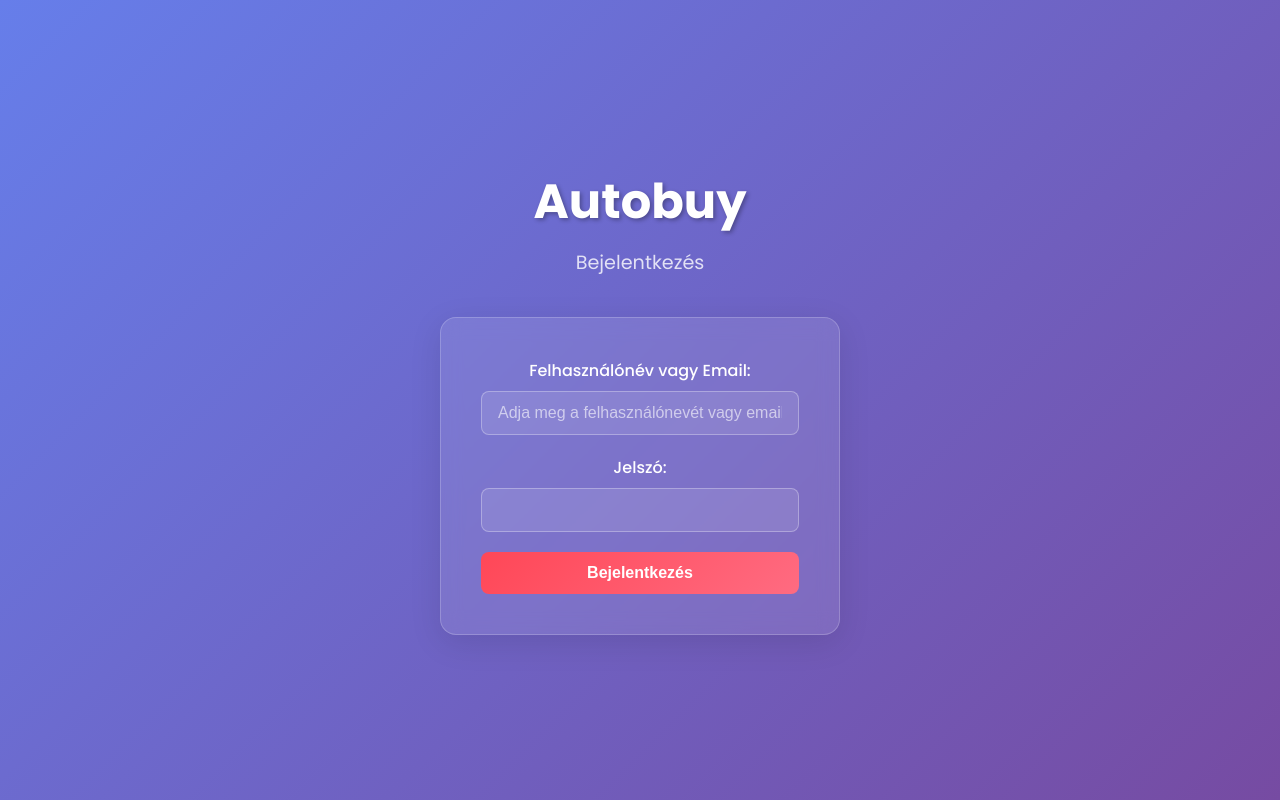
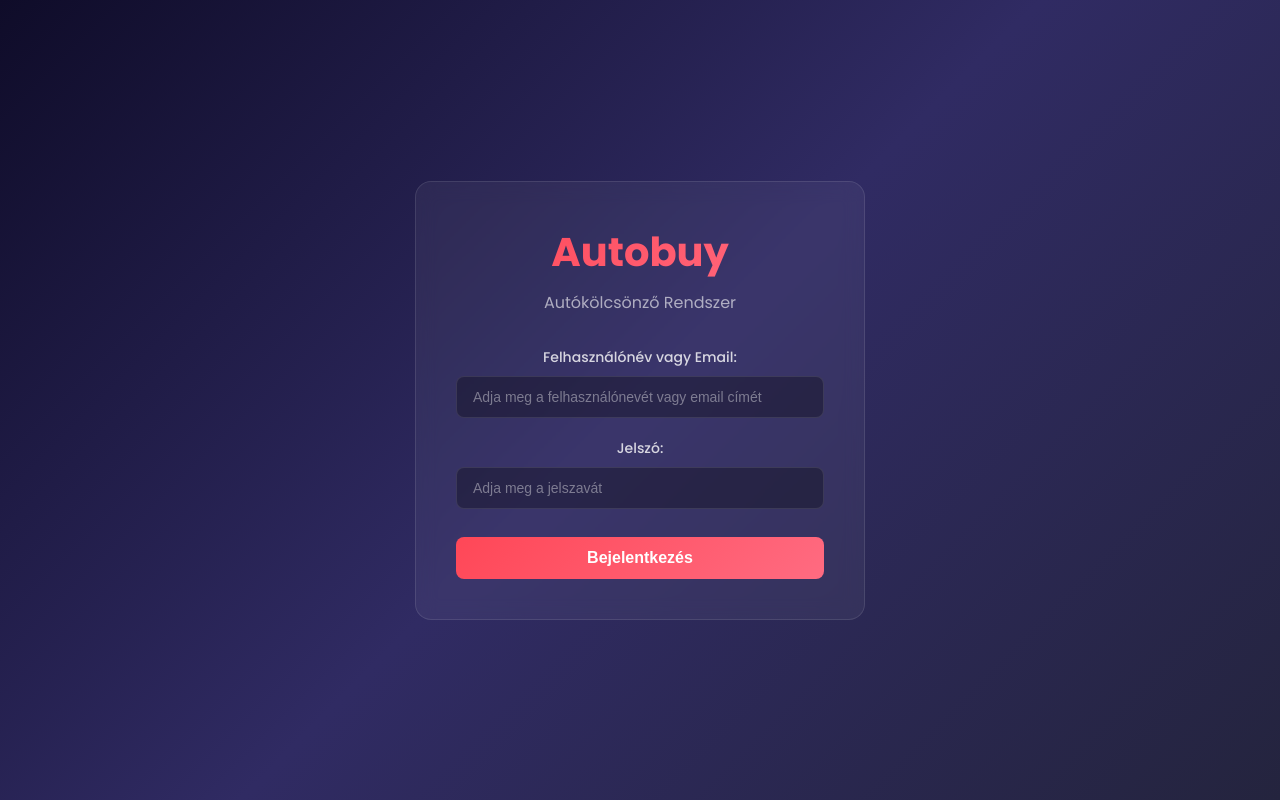
Before and after one commit to autobuy951-cyber/autobuy, a Vue app in the folder frontend/my-vue-app/: page / in a window 1280 px wide. Built offline with nearby package versions, Linux system fonts and the light colour scheme.

Commit message:
loginpanel

```diff
--- a/frontend/my-vue-app/src/components/LoginPage.vue
+++ b/frontend/my-vue-app/src/components/LoginPage.vue
@@ -1,10 +1,12 @@
 <template>
-  <div class="auth-container">
-    <h1 class="app-title">Autobuy</h1>
-    <p class="app-subtitle">Bejelentkezés</p>
+  <div class="login-container">
+    <div class="login-panel">
+      <div class="login-header">
+        <h1>Autobuy</h1>
+        <p class="subtitle">Autókölcsönző Rendszer</p>
+      </div>
 
-    <div class="login-form">
-      <form @submit.prevent="handleLogin">
+      <form @submit.prevent="handleLogin" class="login-form">
         <div class="form-group">
           <label for="nev">Felhasználónév vagy Email:</label>
           <input
@@ -21,14 +23,15 @@
             type="password"
             id="password"
             v-model="password"
+            placeholder="Adja meg a jelszavát"
             required
           />
         </div>
-        <button type="submit" :disabled="loading">
+        <button type="submit" class="btn-primary" :disabled="loading">
           {{ loading ? 'Bejelentkezés...' : 'Bejelentkezés' }}
         </button>
       </form>
-      <p v-if="message" :class="{ 'error': isError, 'success': !isError }">{{ message }}</p>
+      <p v-if="message" :class="['message', { 'error': isError, 'success': !isError }]">{{ message }}</p>
     </div>
   </div>
 </template>
@@ -120,113 +123,124 @@ export default {
 </script>
 
 <style scoped>
-.auth-container {
+.login-container {
   display: flex;
-  flex-direction: column;
   align-items: center;
   justify-content: center;
   min-height: 100vh;
-  background: linear-gradient(135deg, #667eea 0%, #764ba2 100%);
   padding: 20px;
 }
 
-.app-title {
-  font-size: 3rem;
-  color: white;
-  margin-bottom: 10px;
-  text-shadow: 2px 2px 4px rgba(0, 0, 0, 0.3);
-}
-
-.app-subtitle {
-  font-size: 1.2rem;
-  color: rgba(255, 255, 255, 0.8);
-  margin-bottom: 40px;
-}
-
-.login-form {
-  background: rgba(255, 255, 255, 0.1);
+.login-panel {
+  background: rgba(255, 255, 255, 0.05);
   backdrop-filter: blur(10px);
   border-radius: 16px;
   padding: 40px;
   width: 100%;
-  max-width: 400px;
-  border: 1px solid rgba(255, 255, 255, 0.2);
-  box-shadow: 0 8px 32px rgba(0, 0, 0, 0.1);
+  max-width: 450px;
+  border: 1px solid rgba(255, 255, 255, 0.1);
+}
+
+.login-header {
+  text-align: center;
+  margin-bottom: 32px;
+}
+
+.login-header h1 {
+  font-size: 2.5rem;
+  font-weight: 700;
+  margin: 0 0 8px 0;
+  background: linear-gradient(135deg, #ff4757 0%, #ff6b81 100%);
+  -webkit-background-clip: text;
+  -webkit-text-fill-color: transparent;
+  background-clip: text;
+}
+
+.subtitle {
+  color: rgba(255, 255, 255, 0.6);
+  font-size: 1rem;
+  margin: 0;
+}
+
+.login-form {
+  display: flex;
+  flex-direction: column;
+  gap: 20px;
 }
 
 .form-group {
-  margin-bottom: 20px;
+  display: flex;
+  flex-direction: column;
 }
 
 .form-group label {
-  display: block;
   margin-bottom: 8px;
-  color: white;
+  color: rgba(255, 255, 255, 0.8);
+  font-size: 14px;
   font-weight: 500;
 }
 
 .form-group input {
-  width: 100%;
   padding: 12px 16px;
-  border: 1px solid rgba(255, 255, 255, 0.3);
+  background: rgba(0, 0, 0, 0.3);
+  border: 1px solid rgba(255, 255, 255, 0.1);
   border-radius: 8px;
-  background: rgba(255, 255, 255, 0.1);
   color: white;
-  font-size: 16px;
+  font-size: 14px;
   transition: border-color 0.3s;
 }
 
 .form-group input::placeholder {
-  color: rgba(255, 255, 255, 0.6);
+  color: rgba(255, 255, 255, 0.4);
 }
 
 .form-group input:focus {
   outline: none;
   border-color: #ff4757;
-  background: rgba(255, 255, 255, 0.2);
+  background: rgba(0, 0, 0, 0.4);
 }
 
-button[type="submit"] {
-  width: 100%;
-  padding: 12px;
+.btn-primary {
   background: linear-gradient(135deg, #ff4757 0%, #ff6b81 100%);
   border: none;
+  padding: 12px 24px;
   border-radius: 8px;
   color: white;
   font-size: 16px;
   font-weight: 600;
   cursor: pointer;
   transition: transform 0.2s, box-shadow 0.2s;
+  margin-top: 8px;
 }
 
-button[type="submit"]:hover:not(:disabled) {
+.btn-primary:hover:not(:disabled) {
   transform: translateY(-2px);
   box-shadow: 0 4px 12px rgba(255, 71, 87, 0.4);
 }
 
-button[type="submit"]:disabled {
+.btn-primary:disabled {
   opacity: 0.7;
   cursor: not-allowed;
-  transform: none;
 }
 
 .message {
   margin-top: 20px;
-  padding: 10px;
-  border-radius: 4px;
+  padding: 12px 16px;
+  border-radius: 8px;
   text-align: center;
+  font-size: 14px;
   font-weight: 500;
 }
 
 .error {
-  background: rgba(255, 71, 87, 0.2);
-  border: 1px solid rgba(255, 71, 87, 0.3);
+  background: rgba(255, 71, 87, 0.15);
+  border: 1px solid rgba(255, 71, 87, 0.2);
   color: #ff4757;
 }
 
 .success {
-  background: rgba(46, 213, 115, 0.2);
-  border: 1px solid rgba(46, 213, 115, 0.3);
+  background: rgba(46, 213, 115, 0.15);
+  border: 1px solid rgba(46, 213, 115, 0.2);
   color: #2ed573;
 }
 </style>
```
